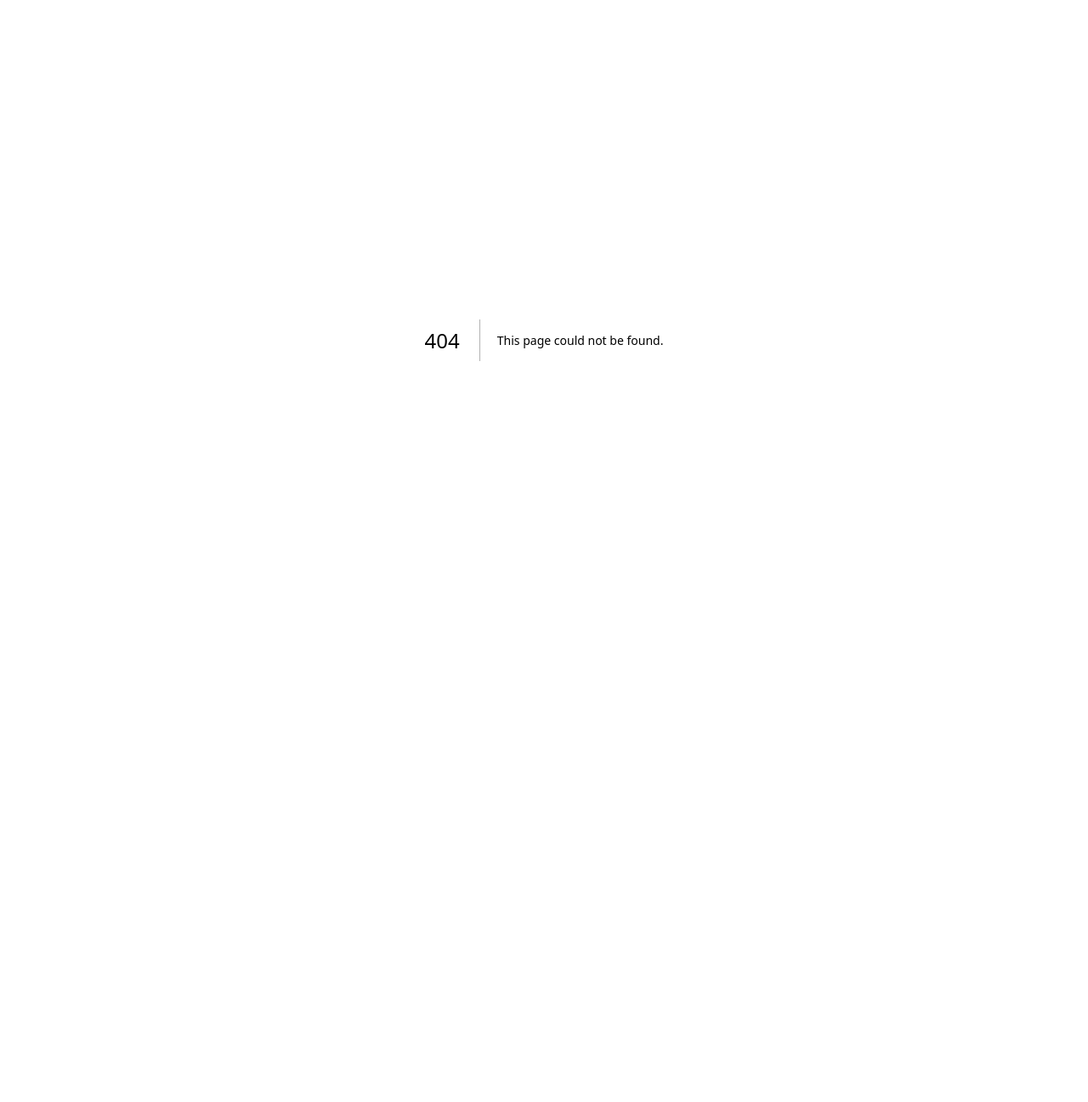
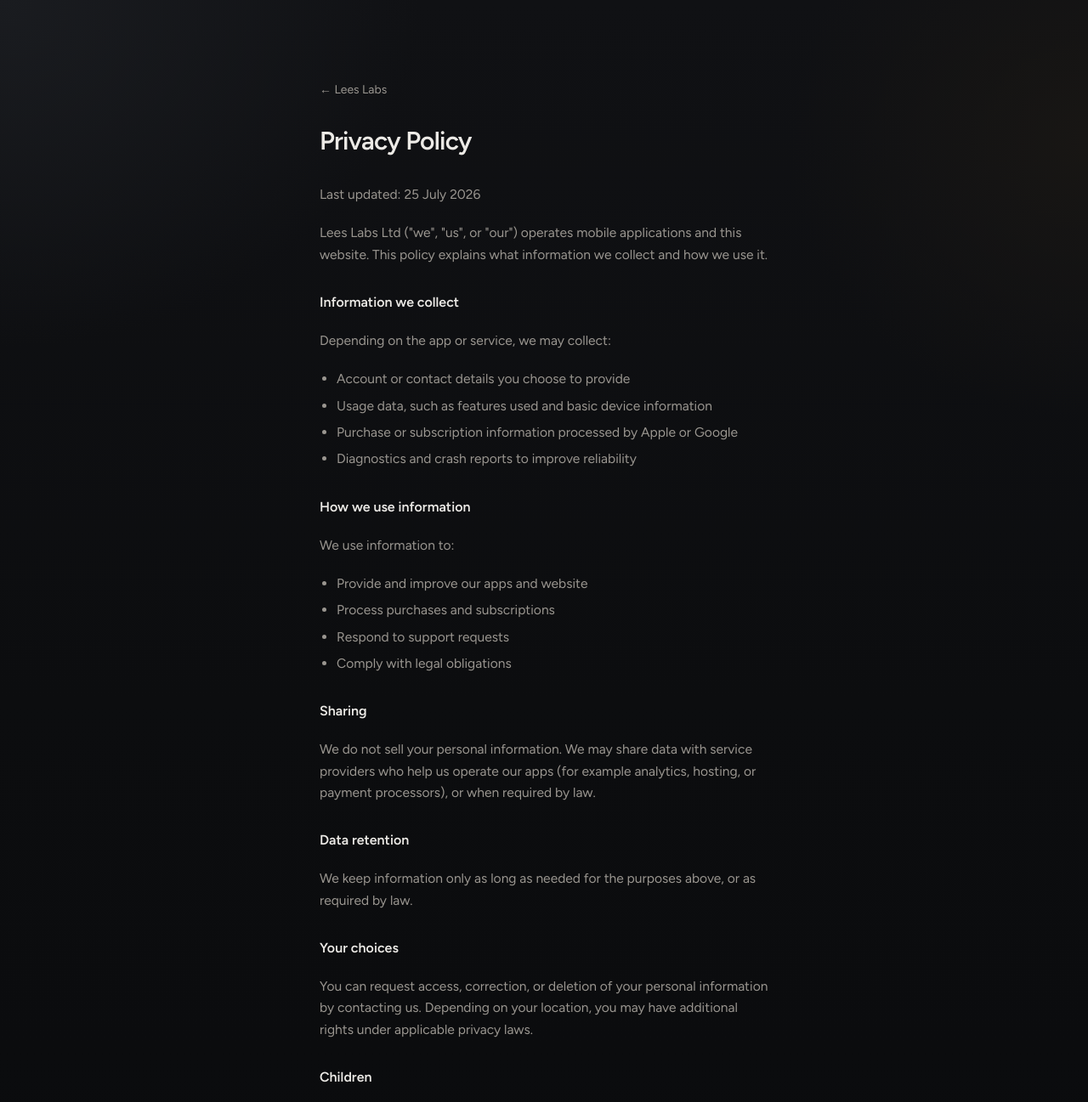
Before and after one commit to isaaclhy/leeslabsltd, a Next.js app: page /privacy in a window 1280 px wide. Before the commit this address had no page. Shown: the top 1297 px of the page at 85% size. Before the commit the page ends 800 px from the top, so only its background shows below. Built offline with nearby package versions, Linux system fonts and the light colour scheme; a web font is replaced by a local one.

Commit message:
feat: added terms and privacy

```diff
--- /dev/null
+++ b/app/components/LegalPage.tsx
@@ -0,0 +1,37 @@
+import Link from "next/link";
+
+export function LegalPage({
+  title,
+  children,
+}: {
+  title: string;
+  children: React.ReactNode;
+}) {
+  return (
+    <div className="page-bg flex flex-1 flex-col">
+      <main className="mx-auto flex w-full max-w-xl flex-1 flex-col px-6 py-16 sm:py-24">
+        <Link
+          href="/"
+          className="text-sm text-muted transition-colors hover:text-foreground"
+        >
+          ← Lees Labs
+        </Link>
+        <h1 className="mt-8 text-3xl font-semibold tracking-tight text-foreground">
+          {title}
+        </h1>
+        <div className="mt-8 space-y-5 text-[0.975rem] leading-relaxed text-muted [&_h2]:mt-8 [&_h2]:text-base [&_h2]:font-semibold [&_h2]:text-foreground [&_ul]:list-disc [&_ul]:space-y-1.5 [&_ul]:pl-5">
+          {children}
+        </div>
+        <footer className="mt-auto flex flex-wrap items-center gap-x-4 gap-y-2 pt-20 text-sm text-muted">
+          <span>© {new Date().getFullYear()} Lees Labs Ltd</span>
+          <Link href="/terms" className="transition-colors hover:text-foreground">
+            Terms of Use
+          </Link>
+          <Link href="/privacy" className="transition-colors hover:text-foreground">
+            Privacy
+          </Link>
+        </footer>
+      </main>
+    </div>
+  );
+}
--- a/app/page.tsx
+++ b/app/page.tsx
@@ -1,3 +1,4 @@
+import Link from "next/link";
 import { AppsAccordion, type AppEntry } from "./components/AppsAccordion";
 
 const apps: AppEntry[] = [
@@ -66,8 +67,14 @@ export default function Home() {
           <AppsAccordion apps={apps} />
         </section>
 
-        <footer className="rise-in rise-in-delay-3 mt-auto pt-20 text-sm text-muted">
-          © {new Date().getFullYear()} Lees Labs Ltd
+        <footer className="rise-in rise-in-delay-3 mt-auto flex flex-wrap items-center gap-x-4 gap-y-2 pt-20 text-sm text-muted">
+          <span>© {new Date().getFullYear()} Lees Labs Ltd</span>
+          <Link href="/terms" className="transition-colors hover:text-foreground">
+            Terms of Use
+          </Link>
+          <Link href="/privacy" className="transition-colors hover:text-foreground">
+            Privacy
+          </Link>
         </footer>
       </main>
     </div>
--- /dev/null
+++ b/app/privacy/page.tsx
@@ -0,0 +1,78 @@
+import type { Metadata } from "next";
+import { LegalPage } from "../components/LegalPage";
+
+export const metadata: Metadata = {
+  title: "Privacy Policy — Lees Labs Ltd",
+  description: "Privacy policy for Lees Labs Ltd apps and websites.",
+};
+
+export default function PrivacyPage() {
+  return (
+    <LegalPage title="Privacy Policy">
+      <p>Last updated: 25 July 2026</p>
+      <p>
+        Lees Labs Ltd (&quot;we&quot;, &quot;us&quot;, or &quot;our&quot;)
+        operates mobile applications and this website. This policy explains what
+        information we collect and how we use it.
+      </p>
+
+      <h2>Information we collect</h2>
+      <p>Depending on the app or service, we may collect:</p>
+      <ul>
+        <li>Account or contact details you choose to provide</li>
+        <li>Usage data, such as features used and basic device information</li>
+        <li>Purchase or subscription information processed by Apple or Google</li>
+        <li>Diagnostics and crash reports to improve reliability</li>
+      </ul>
+
+      <h2>How we use information</h2>
+      <p>We use information to:</p>
+      <ul>
+        <li>Provide and improve our apps and website</li>
+        <li>Process purchases and subscriptions</li>
+        <li>Respond to support requests</li>
+        <li>Comply with legal obligations</li>
+      </ul>
+
+      <h2>Sharing</h2>
+      <p>
+        We do not sell your personal information. We may share data with service
+        providers who help us operate our apps (for example analytics, hosting,
+        or payment processors), or when required by law.
+      </p>
+
+      <h2>Data retention</h2>
+      <p>
+        We keep information only as long as needed for the purposes above, or as
+        required by law.
+      </p>
+
+      <h2>Your choices</h2>
+      <p>
+        You can request access, correction, or deletion of your personal
+        information by contacting us. Depending on your location, you may have
+        additional rights under applicable privacy laws.
+      </p>
+
+      <h2>Children</h2>
+      <p>
+        Our apps are not directed at children under 13, and we do not knowingly
+        collect personal information from them.
+      </p>
+
+      <h2>Contact</h2>
+      <p>
+        For privacy questions, contact Lees Labs Ltd via{" "}
+        <a
+          href="https://www.linkedin.com/in/huanyoeilee/"
+          target="_blank"
+          rel="noopener noreferrer"
+          className="font-medium text-accent underline decoration-accent/30 underline-offset-4 hover:decoration-accent"
+        >
+          LinkedIn
+        </a>
+        .
+      </p>
+    </LegalPage>
+  );
+}
--- /dev/null
+++ b/app/terms/page.tsx
@@ -0,0 +1,76 @@
+import type { Metadata } from "next";
+import { LegalPage } from "../components/LegalPage";
+
+export const metadata: Metadata = {
+  title: "Terms of Use — Lees Labs Ltd",
+  description: "Terms of use for Lees Labs Ltd apps and websites.",
+};
+
+export default function TermsPage() {
+  return (
+    <LegalPage title="Terms of Use">
+      <p>Last updated: 25 July 2026</p>
+      <p>
+        These Terms of Use govern your access to and use of apps and websites
+        operated by Lees Labs Ltd (&quot;we&quot;, &quot;us&quot;, or
+        &quot;our&quot;). By using our services, you agree to these terms.
+      </p>
+
+      <h2>Use of our services</h2>
+      <p>
+        You may use our apps and website only for lawful purposes and in
+        accordance with these terms. You agree not to misuse our services,
+        attempt to disrupt them, or access them in unauthorized ways.
+      </p>
+
+      <h2>Accounts and purchases</h2>
+      <p>
+        Some features may require an account or in-app purchase. Purchases and
+        subscriptions made through the App Store or Google Play are subject to
+        the terms of those platforms. Refunds are handled according to Apple or
+        Google policies.
+      </p>
+
+      <h2>Intellectual property</h2>
+      <p>
+        All content, branding, and software in our apps and on this website are
+        owned by Lees Labs Ltd or our licensors. You may not copy, modify, or
+        redistribute them without our permission.
+      </p>
+
+      <h2>Disclaimer</h2>
+      <p>
+        Our services are provided &quot;as is&quot; without warranties of any
+        kind. We do not guarantee that they will be uninterrupted, error-free, or
+        meet your specific expectations.
+      </p>
+
+      <h2>Limitation of liability</h2>
+      <p>
+        To the fullest extent permitted by law, Lees Labs Ltd is not liable for
+        any indirect, incidental, or consequential damages arising from your use
+        of our services.
+      </p>
+
+      <h2>Changes</h2>
+      <p>
+        We may update these terms from time to time. Continued use of our
+        services after changes means you accept the updated terms.
+      </p>
+
+      <h2>Contact</h2>
+      <p>
+        Questions about these terms can be sent via{" "}
+        <a
+          href="https://www.linkedin.com/in/huanyoeilee/"
+          target="_blank"
+          rel="noopener noreferrer"
+          className="font-medium text-accent underline decoration-accent/30 underline-offset-4 hover:decoration-accent"
+        >
+          LinkedIn
+        </a>
+        .
+      </p>
+    </LegalPage>
+  );
+}
```
